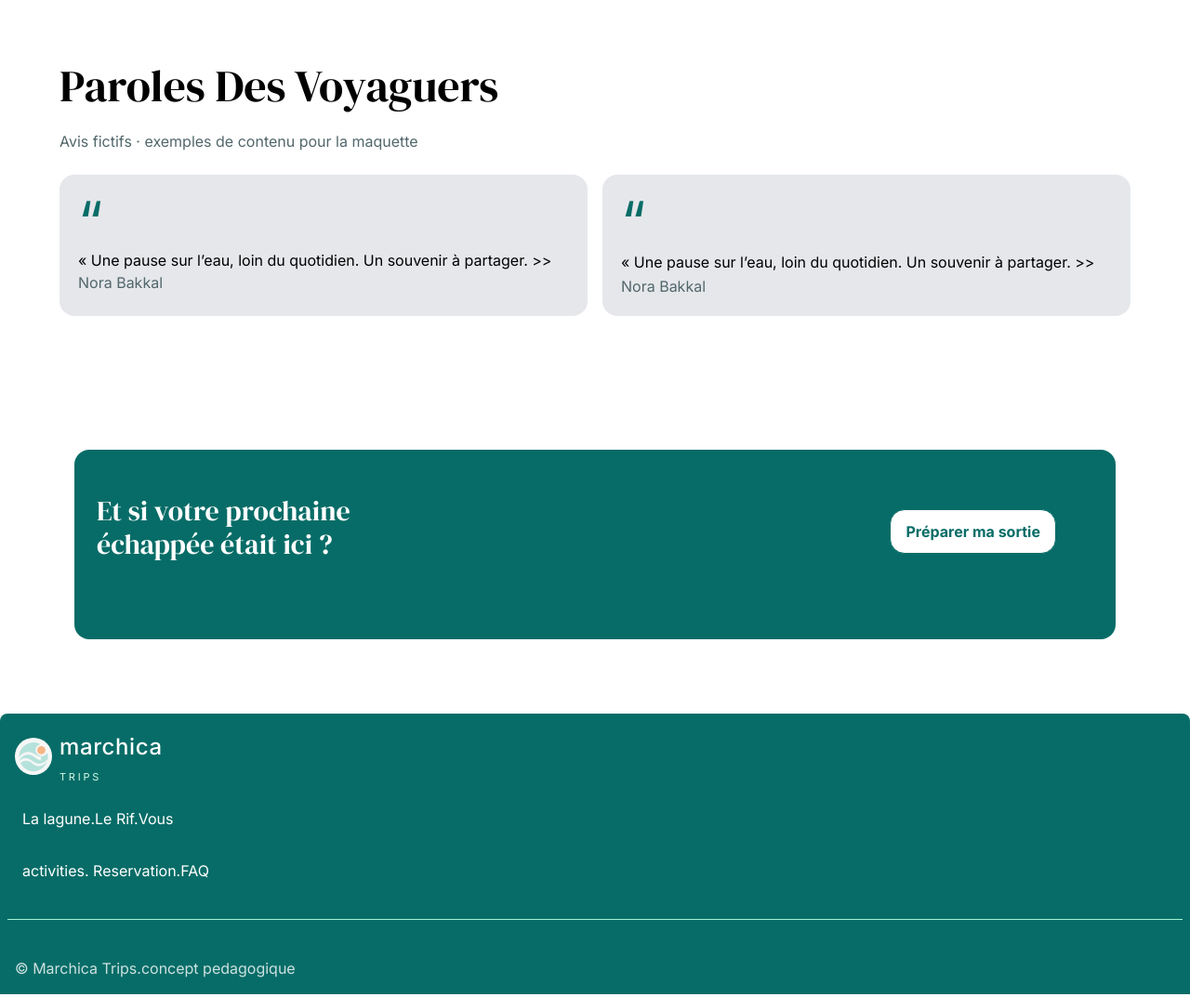
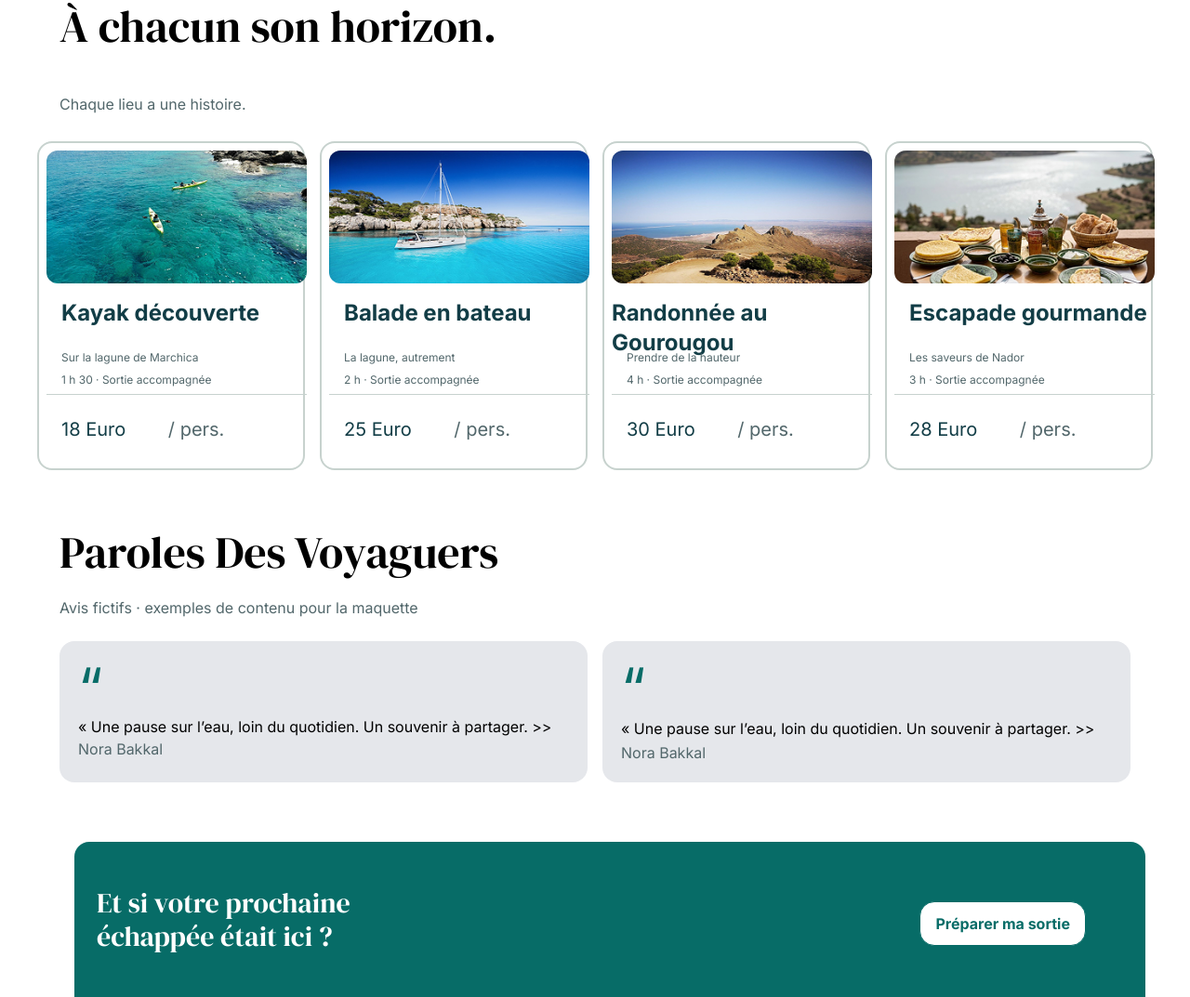
Before and after one commit to ahtalbi/Marchica-Trips, a website built with Vite: page index.html in a window 1280 px wide. Shown: the part 556-1629 px from the top of the page at 93% size. Built offline with nearby package versions, Linux system fonts and the light colour scheme.

Commit message:
MTR-13 As a visitor, I want to see 4 featured activities with a link to all of them, so that I can discover what the agency offers.

```diff
--- a/index.html
+++ b/index.html
@@ -19,7 +19,53 @@
                 <h2 class="text-text-muted">Sur l’eau, dans le Rif ou autour d’une table : découvrez Marchica à votre rythme.</h2>
                 <button class="bg-primary p-4 w-full text-bg font-sans font-medium rounded-button hover:bg-sky-700 hover:cursor-pointer transition-colors duration-200 ease-in-out lg:w-[50%]">Découvrir les activités</button>
             </div>
-            <img class="w-full rounded-card md:w-[50%] h-[60%] object-cover" src="./assets/Marchica.png" alt="">
+            <img class="w-full rounded-card object-cover md:w-[90%] h-[90%]" src="./assets/Marchica.png" alt="">
+        </section>
+
+
+        <section class="flex justify-center flex-col gap-12 px-5 mb-7 md:px-[5%]">
+            <h1 class="text-5xl font-display">À chacun son horizon.</h1>
+            <h2 class="text-text-muted">Chaque lieu a une histoire.</h2>
+        </section>
+        <section class="grid gap-5 md:grid-cols-2 md:grid md:gap-1 lg:grid-cols-4 lg:mx-10 lg:gap-4" >
+            <div tabindex="0" class="bg-surface w-full max-w-84 h-[354px]  mx-auto border-2 border-border rounded-2xl grid grid-cols- grid-rows-14 p-2 focus:outline-none focus-visible:ring-2 focus-visible:ring-border" >
+                <img src="assets/kayak decouverte.png" alt="kayak on beach" class="row-start-1 row-span-6 w-full h-full object-cover rounded-xl">
+                <h2 class="row-start-7 pl-4 pt-4 text-text text-2xl pb-5 font-bold"  >Kayak découverte</h2>
+                <p class="text-text-muted row-start-10 pl-4 text-xs ">Sur la lagune de Marchica</p>
+                <p class="text-text-muted row-start-11 pl-4 text-xs" >1 h 30 · Sortie accompagnée</p>
+                <hr class="row-start-12 border-border w-70 justify-self-center">
+                <p class="row-start-13 pl-4 text-xl font-bald text-text" >18 Euro <span class="pl-10 text-text-muted" >/ pers.</span></p>
+            </div>
+
+            <div tabindex="0" class="bg-surface w-full max-w-84 h-[354px]  mx-auto border-2 border-border rounded-2xl grid grid-cols- grid-rows-14 p-2 focus:outline-none focus-visible:ring-2 focus-visible:ring-border" >
+                <img src="assets/balde on bataeu.png" alt="balqde en bateu" class="row-start-1 row-span-6 w-full h-full object-cover rounded-xl">
+                <h2 class="row-start-7 pl-4 pt-4 text-text text-2xl pb-5 font-bold"  >Balade en bateau</h2>
+                <p class="text-text-muted row-start-10 pl-4 text-xs ">La lagune, autrement</p>
+                <p class="text-text-muted row-start-11 pl-4 text-xs" >2 h · Sortie accompagnée</p>
+                <hr class="row-start-12 border-border w-70 justify-self-center">
+                <p class="row-start-13 pl-4 text-xl font-bald text-text" >25 Euro <span class="pl-10 text-text-muted" >/ pers.</span></p>
+            </div>
+
+
+
+
+            <div tabindex="0" class="bg-surface w-full max-w-84 h-[354px]  mx-auto border-2 border-border rounded-2xl grid grid-cols- grid-rows-14 p-2 focus:outline-none focus-visible:ring-2 focus-visible:ring-border" >
+                <img src="assets/Randonnée au Gourougou.png" alt="Randonnée au Gourougou" class="row-start-1 row-span-6 w-full h-full object-cover rounded-xl">
+                <h2 class="row-start-7  pt-4 text-text text-2xl pb-5 font-bold "  >Randonnée au Gourougou</h2>
+                <p class="text-text-muted row-start-10 pl-4 text-xs  ">Prendre de la hauteur</p>
+                <p class="text-text-muted row-start-11 pl-4 text-xs" >4 h · Sortie accompagnée</p>
+                <hr class="row-start-12 border-border w-70 justify-self-center">
+                <p class="row-start-13 pl-4 text-xl font-bald text-text" >30 Euro <span class="pl-10 text-text-muted" >/ pers.</span></p>
+            </div>
+
+            <div tabindex="0" class="bg-surface w-full max-w-84 h-[354px]  mx-auto border-2 border-border rounded-2xl grid grid-cols- grid-rows-14 p-2 focus:outline-none focus-visible:ring-2 focus-visible:ring-border" >
+                <img src="assets/Escapade gourmande.png" alt="Escapade gourmande" class="row-start-1 row-span-6 w-full h-full object-cover rounded-xl">
+                <h2 class="row-start-7 pl-4 pt-4 text-text text-2xl pb-5 font-bold"  >Escapade gourmande</h2>
+                <p class="text-text-muted row-start-10 pl-4 text-xs ">Les saveurs de Nador</p>
+                <p class="text-text-muted row-start-11 pl-4 text-xs" >3 h · Sortie accompagnée</p>
+                <hr class="row-start-12 border-border w-70 justify-self-center">
+                <p class="row-start-13 pl-4 text-xl font-bald text-text" >28 Euro <span class="pl-10 text-text-muted" >/ pers.</span></p>
+            </div>
         </section>
 
         <section class="h-[70vh] flex content-center items-center p-5 w-full md:p-[5%] md:h-[50vh] ">
@@ -27,12 +73,12 @@
                 <h1 class="text-5xl font-display">Paroles Des Voyaguers</h1>
                 <h2 class="text-text-muted">Avis fictifs · exemples de contenu pour la maquette</h2>
                 <div class="flex flex-col h-auto w-full gap-4 md:flex-row">
-                    <article class="bg-gray-200 rounded-card border-b-amber-900 p-5 md:w-[50%]">
+                    <article tabindex="0" class="bg-gray-200 rounded-card border-b-amber-900 p-5 md:w-[50%]">
                         <h1 class="text-6xl text-primary">“</h1>
                         <h1>« Une pause sur l’eau, loin du quotidien. Un souvenir à partager. >></h1>
                         <h2 class="text-text-muted">Nora Bakkal</h2>
                     </article>
-                    <article class="bg-gray-200 flex flex-col gap-0.5 rounded-card p-5 md:w-[50%]">
+                    <article tabindex="0" class="bg-gray-200 flex flex-col gap-0.5 rounded-card p-5 md:w-[50%]">
                         <h1 class="text-6xl text-primary">“</h1>
                         <h1>« Une pause sur l’eau, loin du quotidien. Un souvenir à partager. >></h1>
                         <h2 class="text-text-muted">Nora Bakkal</h2>
@@ -41,35 +87,14 @@
             </div>
         </section>
 
-        <section class="grid grid-cols-1  bg-primary rounded-2xl p-6 mx-auto gap-8 md:flex  md:pb-15 md:m-20 md:flex md:justify-between ">
+        <section class="w-[90%]  grid grid-cols-1  bg-primary rounded-2xl p-6 mx-auto gap-8 md:flex  md:pb-15 md:m-20 md:flex md:justify-between md:my-0 ">
             <p class="text-surface  font-display text-3xl flex items-center">Et si votre prochaine <br> échappée était ici ?</p>
             <a href="/reserve.html" class=" bg-surface rounded-2xl h-12 flex items-center justify-center border border-primary text-primary font-bold hover:ring-2 ring-focus md:my-8 md:px-4 lg:items-center lg:mr-10 lg:mt-10">Préparer ma sortie</a>
         </section>
     </main>
 
-    <footer class="">
-        <div class="bg-primary text-white justify-center align-text-bottom rounded-tl-lg rounded-tr-lg p-2 md:justify-end">
-            <div
-                class="flex h-10px w-10px place-items-start rounded-lg p-2  items-center space-x-2">
-                <img class="object-cover object-center rounded-full h-10 w-10 " src="logo.jpeg" alt="" />
-                <div class="">
-                    <h2 class="text-2xl font-medium tracking-wide leading-10">marchica</h2>
-                    <span class="text-[11px] tracking-[0.25em] text-emerald-100 uppercase block mt-1">TRIPS</span>
-                </div>
-            </div>
-            <div class="flex-1 rounded-lg p-4"> La lagune.Le Rif.Vous</div>
-            <div>
-                <ul class="flex rounded-lg p-4">
-                    <li><a href="activities.html">activities</a>.
-                        <a href="reserve.html">Reservation</a>.
-                    <li><a href="faq.html">FAQ</a></li>
-                </ul>
-            </div>
-            <div
-                class="border-t border-l-amber-50/40 pt-8 mt-6 flex flex-col md:flex-row justify-between items-center text-xs text-emerald-200">
-            </div>
-            <div class="opacity-80 rounded-lg p-2 ">© Marchica Trips.concept pedagogique</div>
-        </div>
+    <footer class="mt-9">
+
     </footer>
 </body>
 
--- a/reserve.html
+++ b/reserve.html
@@ -64,32 +64,20 @@
                     <button class="bg-primary p-4 w-full text-bg font-sans font-medium rounded-button hover:bg-sky-700 hover:cursor-pointer transition-colors duration-200 ease-in-out lg:w-[30%]">Envoyer ma demande</button>
                     <p class="text-text-muted">La demande ne confirme pas la réservation.</p>
                 </form>
-                <div class="w-full h-7 bg-amber-900"></div>
+                <div class="w-[40%] h-auto my-7 p-7 rounded-card flex flex-col gap-3.5 bg-blue-400 md:h-[50%] md:my-0">
+                    <h1 class="text-5xl font-display">On prépare <br> votre échappée ?</h1>
+                    <img class="rounded-card w-full" src="./assets/kayak decouverte.png" alt="">
+                    <hr class="border-gray-600">
+                    <div class="flex w-full justify-between">
+                        <p class="text-gray-600">À partir de</p>
+                        <p class="text-gray-900 text-2xl">180 Euro</p>
+                    </div>
+                    <p class="text-gray-6text-gray-700
+text-gray-70000">Tarif indicatif. Le montant et la disponibilité seront confirmés par l’équipe.</p>
+                </div>
             </div>
         </section>
     </main>
-    <footer class="">
-        <div class="bg-primary text-white justify-center align-text-bottom rounded-tl-lg rounded-tr-lg p-2 md:justify-end">
-            <div
-                class="flex h-10px w-10px place-items-start rounded-lg p-2  items-center space-x-2">
-                <img class="object-cover object-center rounded-full h-10 w-10 " src="logo.jpeg" alt="" />
-                <div class="">
-                    <h2 class="text-2xl font-medium tracking-wide leading-10">marchica</h2>
-                    <span class="text-[11px] tracking-[0.25em] text-emerald-100 uppercase block mt-1">TRIPS</span>
-                </div>
-            </div>
-            <div class="flex-1 rounded-lg p-4"> La lagune.Le Rif.Vous</div>
-            <div>
-                <ul class="flex rounded-lg p-4">
-                    <li><a href="activities.html">activities</a>.
-                        <a href="reserve.html">Reservation</a>.
-                    <li><a href="faq.html">FAQ</a></li>
-                </ul>
-            </div>
-            <div class="border-t border-l-amber-50/40 pt-8 mt-6 flex flex-col md:flex-row justify-between items-center text-xs text-emerald-200">
-            </div>
-            <div class="opacity-80 rounded-lg p-2 ">© Marchica Trips.concept pedagogique</div>
-        </div>
-    </footer>
+    <footer></footer>
 </body>
 </html>
```
